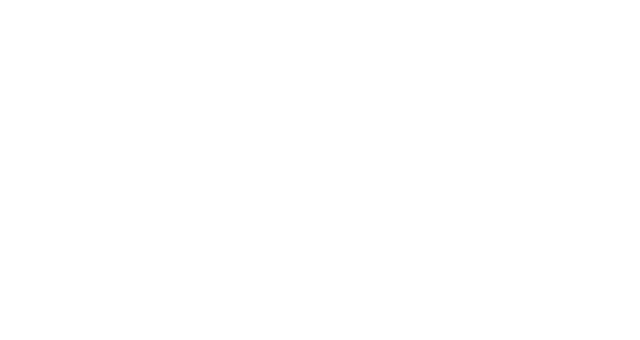
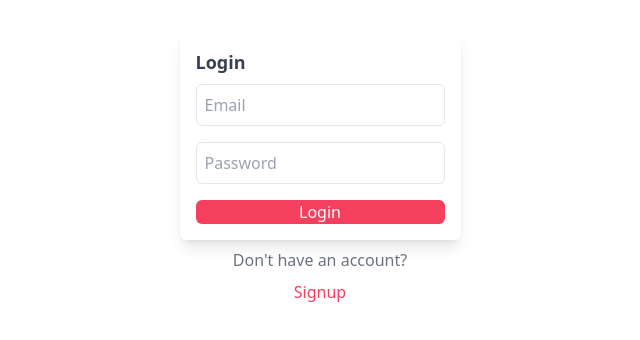
Before and after one commit to haziqahmad769/ecomm-ui, a React (Vite) app in the folder web/: page /login in a window 1280 px wide. Before the commit this address had no page. Shown: the top 340 px of the page, without its empty margins (320-960 px from the left). Built offline with nearby package versions, Linux system fonts and the light colour scheme.

Commit message:
creating login page

```diff
--- a/web/src/App.jsx
+++ b/web/src/App.jsx
@@ -5,6 +5,7 @@ import CartItem from "./pages/cart/CartItem";
 import Checkout from "./pages/checkout/Checkout";
 import PaymentSuccess from "./pages/payment/PaymentSuccess";
 import Dashboard from "./pages/admin/Dashboard";
+import LoginPage from "./pages/login/LoginPage";
 
 function App() {
   return (
@@ -16,6 +17,7 @@ function App() {
         <Route path="/checkout" element={<Checkout />} />
         <Route path="/payment-success" element={<PaymentSuccess />} />
         <Route path="/dashboard" element={<Dashboard />} />
+        <Route path="/login" element={<LoginPage />} />
       </Routes>
     </div>
   );
--- /dev/null
+++ b/web/src/pages/login/LoginPage.jsx
@@ -0,0 +1,54 @@
+const LoginPage = () => {
+  return (
+    <div className=" flex flex-col items-center p-4">
+      <div className=" flex flex-col my-4">
+        <form action="" className=" flex flex-col gap-4">
+          <div className=" flex flex-col rounded-md card bg-white shadow-lg p-4">
+            <h2 className=" text-gray-700 text-lg font-semibold mb-2">Login</h2>
+
+            {/* email */}
+            <div className="mb-4">
+              <input
+                type="email"
+                name="email"
+                value=""
+                onChange=""
+                placeholder="Email"
+                className="w-full p-2 border rounded-md"
+              />
+            </div>
+
+            {/* password */}
+            <div className="mb-4">
+              <input
+                type="password"
+                name="password"
+                value=""
+                onChange=""
+                placeholder="Password"
+                className="w-full p-2 border rounded-md"
+              />
+            </div>
+
+            {/* button */}
+            <button className="btn bg-rose-500 text-white hover:bg-rose-600 w-full rounded-md">
+              Login
+            </button>
+
+            {/*  */}
+          </div>
+        </form>
+
+        {/* signup */}
+        <div className=" flex flex-col items-center gap-2 m-2">
+          <p className=" text-gray-500 text-md">Don't have an account?</p>
+          <button className="btn border-rose-500 text-rose-500 font-light hover:bg-rose-600 w-full hover:text-white hover:font-semibold rounded-md">
+            Signup
+          </button>
+        </div>
+      </div>
+    </div>
+  );
+};
+
+export default LoginPage;
```
